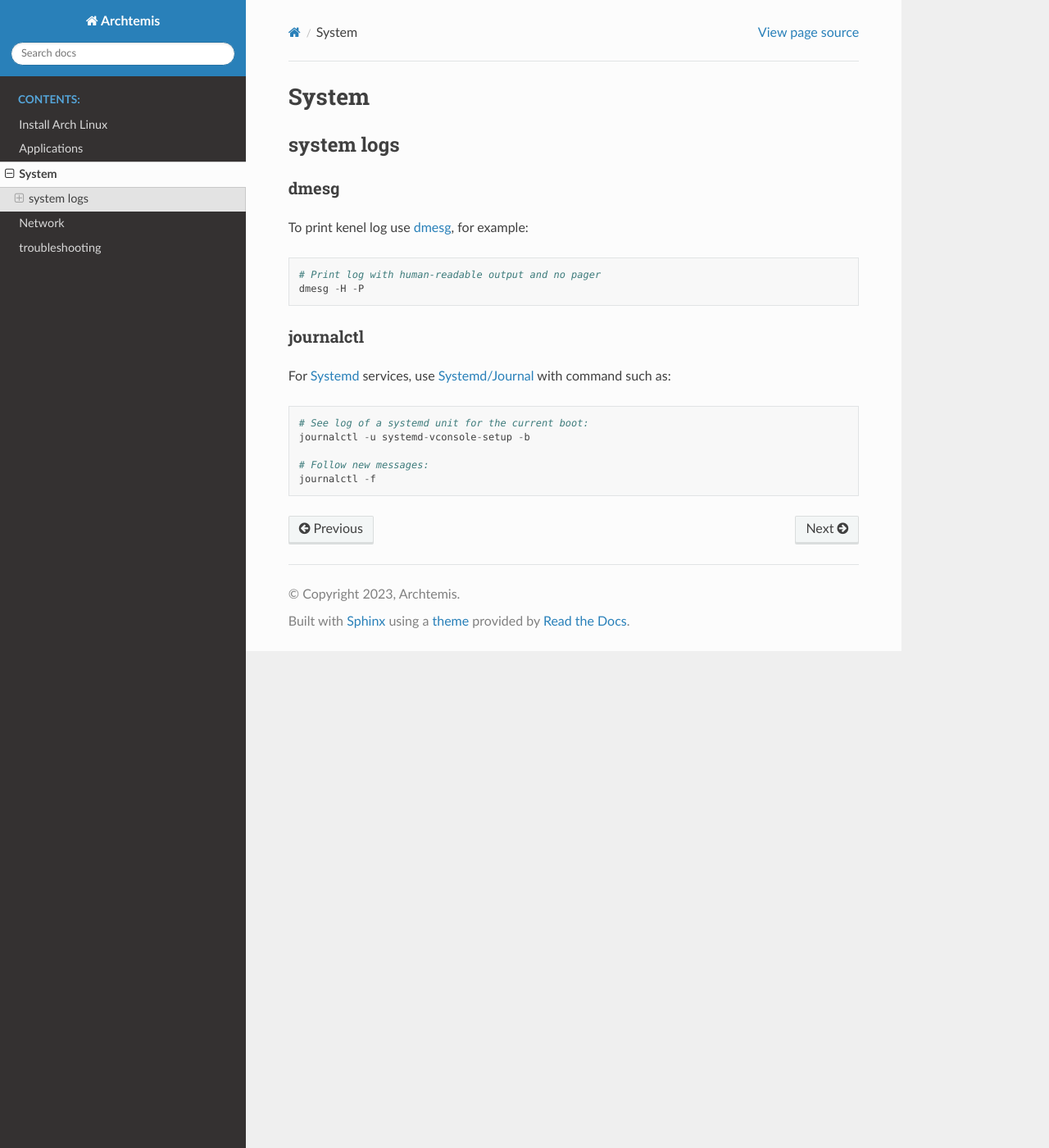
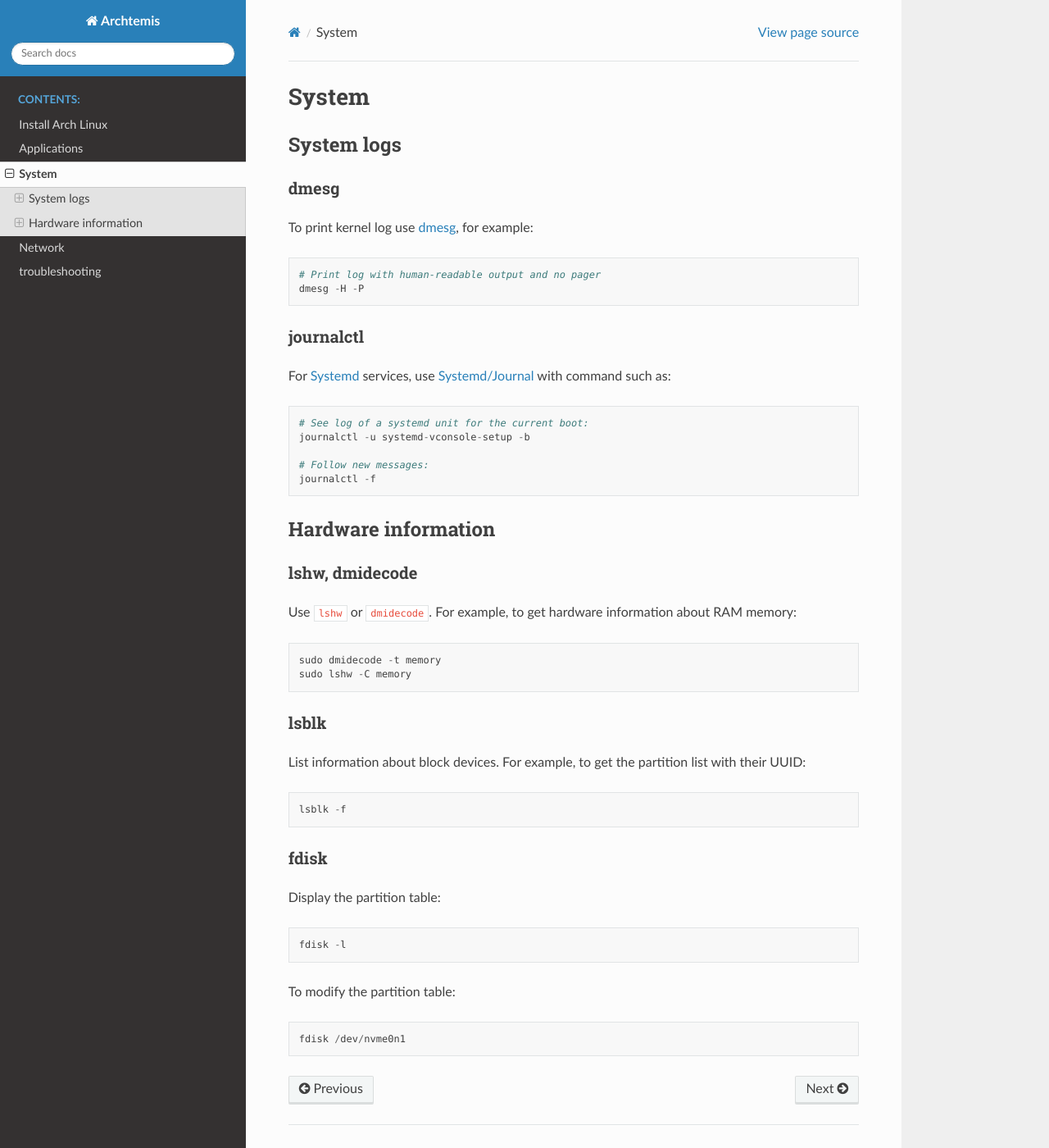
Before and after one commit to archtemis/archtemis, a Sphinx documentation site: the page built from docs/system.rst, in a window 1280 px wide and 1400 px high. Shown: the whole window at 82% size. Built offline with Sphinx 7.4.7 and the Read the Docs theme 2.0.0, drawn with Linux system fonts in a browser that asks for light colours.

Commit message:
Syetm page: Information about hardware

```diff
--- a/docs/system.rst
+++ b/docs/system.rst
@@ -6,13 +6,13 @@
 System
 ******
 
-system logs
+System logs
 ===========
 
 dmesg
 -----
 
-To print kenel log use `dmesg <https://man.archlinux.org/man/dmesg.1>`_, for example:
+To print kernel log use `dmesg <https://man.archlinux.org/man/dmesg.1>`_, for example:
 
 ::
 
@@ -31,3 +31,41 @@ For `Systemd <https://wiki.archlinux.org/title/Systemd>`_ services, use `Systemd
 
     # Follow new messages:
     journalctl -f
+
+
+Hardware information
+====================
+
+lshw, dmidecode
+---------------
+
+Use ``lshw`` or ``dmidecode``. For example, to get hardware information about RAM memory:
+
+::
+
+    sudo dmidecode -t memory
+    sudo lshw -C memory
+
+lsblk
+-----
+
+List information about block devices. For example, to get the partition list with their UUID:
+
+::
+
+    lsblk -f
+
+fdisk
+-----
+
+Display the partition table:
+
+::
+
+    fdisk -l
+
+To modify the partition table:
+
+::
+
+    fdisk /dev/nvme0n1
```
